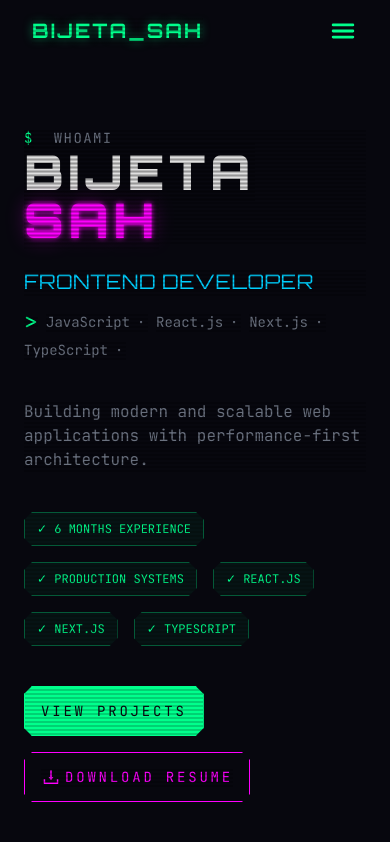
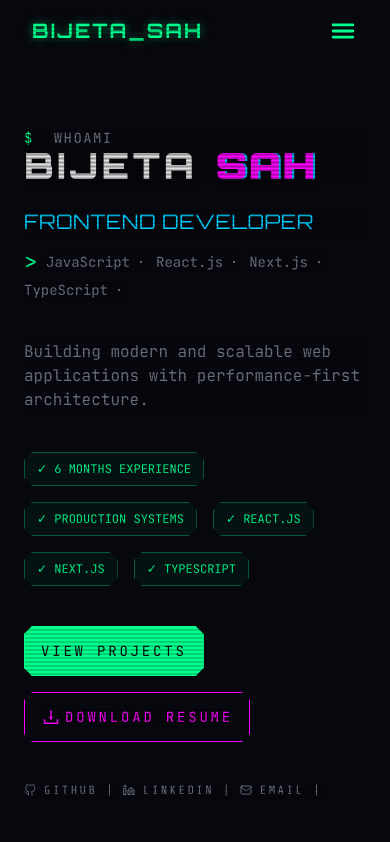
Before and after one commit to BijetaSah/modern-portfolio, a React (Vite) app: page / in a window 390 px wide. Shown: the top 842 px of the page. Built offline with nearby package versions, Linux system fonts and the light colour scheme.

Commit message:
feat (style) : add glitch animation

```diff
--- a/src/components/hero-section/Hero.jsx
+++ b/src/components/hero-section/Hero.jsx
@@ -13,15 +13,15 @@ function Hero() {
   return (
     <section className="relative min-h-screen flex items-center justify-center overflow-hidden circuit-grid">
       <Container style={"py-32!"}>
-        <p className="text-muted text-sm uppercase tracking-widest flex items-center gap-5">
+        <p className="text-muted text-sm uppercase tracking-widest flex flex-wrap items-center gap-5">
           <span className="text-primary">$</span>whoami
         </p>
-        <div className="flex flex-col lg:flex-row items-start lg:items-center gap-16">
+        <div className="flex flex-col lg:flex-row items-start gap-12 lg:items-center lg:gap-16">
           {/* left side */}
-          <div className="lg:w-3/5 space-y-10">
-            <h1 className="font-orbitron text-5xl md:text-7xl lg:text-8xl font-black uppercase tracking-widest leading-none mb-6">
-              <span className="text-foreground mr-5">Bijeta</span>
-              <span className="text-accent text-shadow-secondary ">sah</span>
+          <div className="w-full lg:w-3/5 space-y-10">
+            <h1 className="font-orbitron text-4xl sm:text-5xl md:text-7xl lg:text-8xl font-black uppercase tracking-widest leading-none mb-6">
+              <span className="text-text mr-5">Bijeta</span>
+              <span className="text-accent animate-rgb-glitch">sah</span>
             </h1>
             <div>
               <p className="font-orbitron text-xl md:text-2xl uppercase tracking-wide text-secondary">
@@ -82,6 +82,7 @@ function Hero() {
               {socialLinks.map((link) => (
                 <NavbarLinks
                   link={link}
+                  key={link.id}
                   style={"text-xs! flex items-center gap-2"}
                 />
               ))}
--- a/src/index.css
+++ b/src/index.css
@@ -33,10 +33,12 @@
   --text-shadow-sm: 0 0 2px hsl(153 100% 50%), 0 0 4px hsl(153 100% 50% / 0.3);
   --text-shadow-secondary:
     0 0 5px hsl(300 100% 50%), 0 0 20px hsl(300 100% 50% / 0.37);
-
+  --text-shadow-cyan:
+    0 0 5px hsl(195 100% 50%), 0 0 20px hsl(195 100% 50% / 0.37);
   /* animation */
   --animate-blink: blink 1s step-end infinite;
   --animate-flicker: fast-flicker 5s infinite;
+  --animate-rgb-glitch: rgb-glitch 1.8s steps(1) infinite;
 }
 @keyframes blink {
   0%,
@@ -47,6 +49,67 @@
   51%,
   100% {
     opacity: 0;
+  }
+}
+
+@keyframes neon-cyan-blink {
+  0%,
+  40% {
+    text-shadow:
+      rgb(255, 0, 255) -2px 0px,
+      rgb(0, 191, 255) 2px 0px;
+  }
+  40%,
+  44% {
+    text-shadow: none;
+  }
+  44%,
+  100% {
+    text-shadow:
+      rgb(255, 0, 255) -2px 0px,
+      rgb(0, 191, 255) 2px 0px;
+  }
+}
+
+@keyframes rgb-glitch {
+  /* 0% to 88%: Stable state. Shadows are locked in place. */
+  0%,
+  88% {
+    text-shadow:
+      rgb(255, 0, 255) -2px 0px,
+      rgb(0, 191, 255) 2px 0px;
+  }
+
+  /* 90%: The Glitch begins. The shadows violently tear apart sideways. */
+  90% {
+    text-shadow:
+      rgb(255, 0, 255) -5px -1px,
+      rgb(0, 191, 255) 5px 1px;
+  }
+
+  /* 92%: Instant drop out. The shadows completely disappear. */
+  92% {
+    text-shadow: none;
+  }
+
+  /* 94%: The shadows snap back but completely invert their color positions. */
+  94% {
+    text-shadow:
+      rgb(0, 191, 255) -3px 2px,
+      rgb(255, 0, 255) 3px -2px;
+  }
+
+  /* 95%: One final rapid blackout frame. */
+  95% {
+    text-shadow: none;
+  }
+
+  /* 97% to 100%: The glitch corrects itself, snapping back to stable alignment. */
+  97%,
+  100% {
+    text-shadow:
+      rgb(255, 0, 255) -2px 0px,
+      rgb(0, 191, 255) 2px 0px;
   }
 }
 
```
